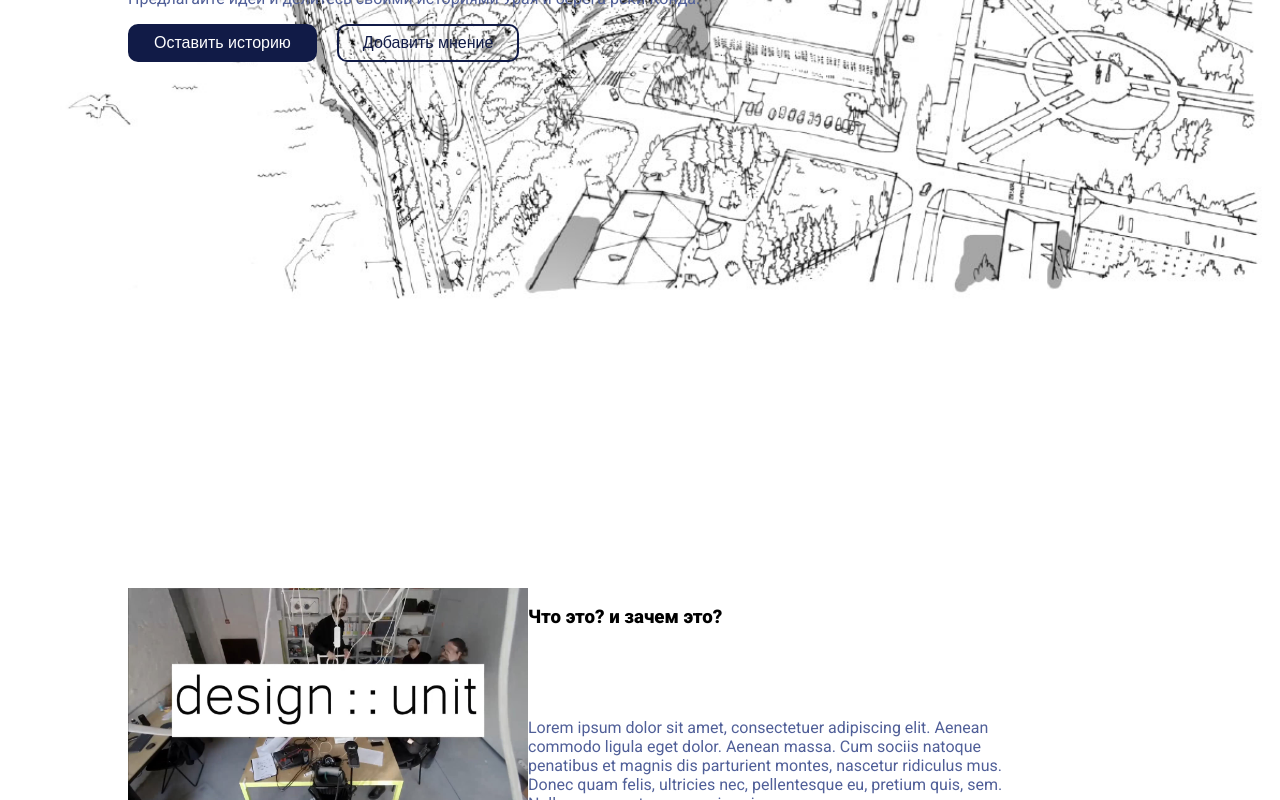
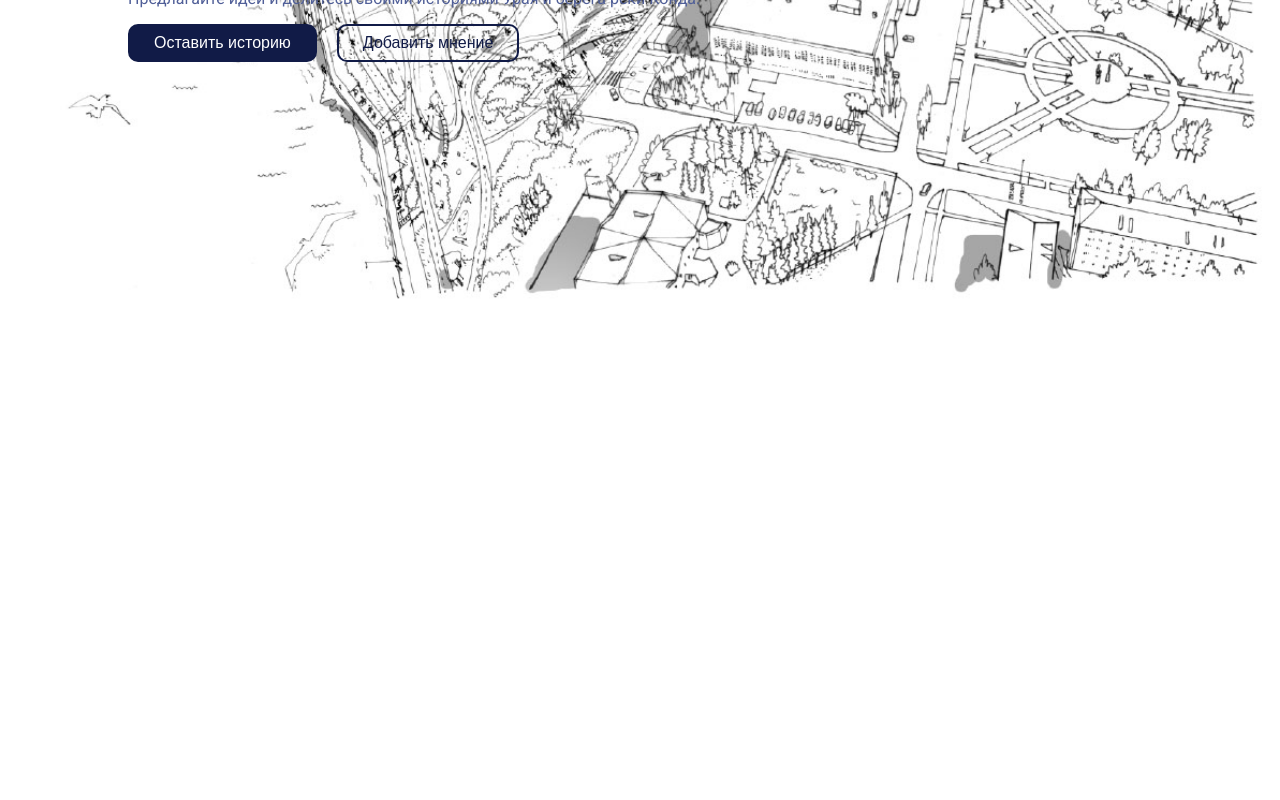
Before and after one commit to designunit/bereguray, a Next.js app: page / in a window 1280 px wide. Shown: the part 500-1300 px from the top of the page. After the commit the page ends 800 px from the top, so only its background shows below. Built offline with nearby package versions, Linux system fonts and the light colour scheme.

Commit message:
index page hide bad parts

```diff
--- a/src/components/IndexPage/index.tsx
+++ b/src/components/IndexPage/index.tsx
@@ -5,8 +5,7 @@ import { PageSection } from '../PageSection'
 import { Header } from '../Header'
 
 const IndexPage = () => (
-    <>
-        <div className={styles.layout}>
+    <main className={styles.layout}>
         <Header
             menu={(
                 <>
@@ -25,7 +24,6 @@ const IndexPage = () => (
             )}
         />
 
-            <main>
         <PageSection
             back={(
                 <div style={{
@@ -64,7 +62,7 @@ const IndexPage = () => (
             </div>
         </PageSection>
 
-                <PageSection>
+        {/* <PageSection>
                     <div className={styles.about}>
                         <img src='/unit.jpg' />
                         <div className={styles.aboutText}>
@@ -81,9 +79,9 @@ const IndexPage = () => (
                             </span>
                         </div>
                     </div>
-                </PageSection>
+                </PageSection> */}
 
-                <PageSection>
+        {/* <PageSection>
                     <div className={styles.steps}>
                         <div className={styles.step}>
                             <img src='/icon.svg' />
@@ -139,8 +137,9 @@ const IndexPage = () => (
                             </span>
                         </div>
                     </div>
-                </PageSection>
-                <PageSection>
+                </PageSection> */}
+
+        {/* <PageSection>
                     <Button
                         theme={'primary'}
                         size={'big'}
@@ -157,10 +156,8 @@ const IndexPage = () => (
                         Присоединиться к проекту
                     </Button>
 
-                </PageSection>
+                </PageSection> */}
     </main>
-        </div>
-    </>
 )
 
 export default IndexPage
```
Lines whose indentation alone changed are shown as unchanged.
